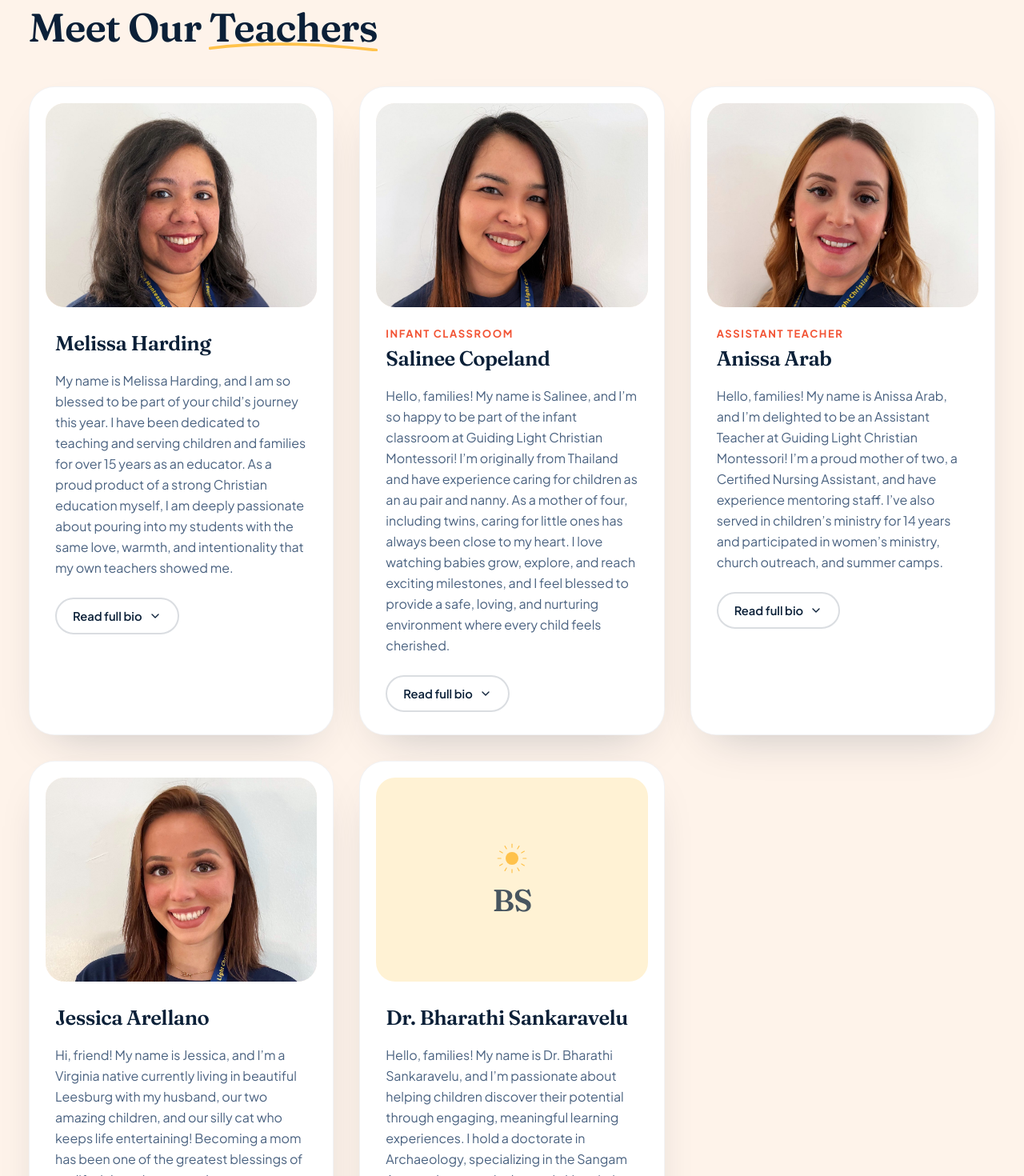
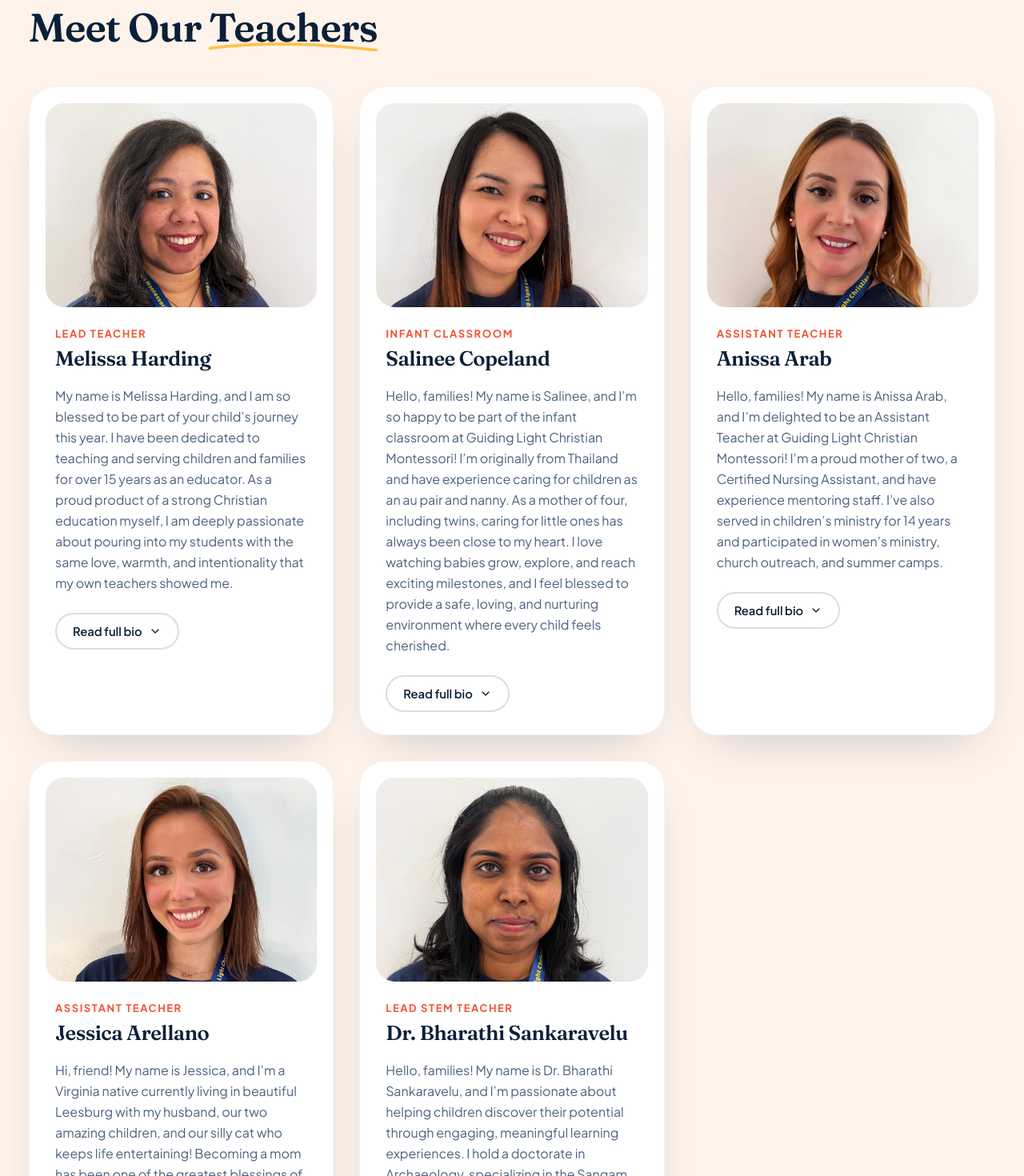
Before and after one commit to glcmscan-lgtm/GLcms-projects, a Next.js app: page /team in a window 1280 px wide. Shown: the part 3805-5275 px from the top of the page at 80% size. Built offline with nearby package versions, Linux system fonts and the light colour scheme.

Commit message:
Add teacher titles and the last two headshots

```diff
--- a/data/team.js
+++ b/data/team.js
@@ -1,10 +1,7 @@
 // Our Team page (glcm.net/team) and the team preview on the homepage and About page.
 // Bios are the text Peter John and Isabel sent in October 2026, unedited apart from line breaks.
 // Photos live in public/images/team. A person with photo: null shows their initials until the headshot arrives.
-// Isabel Yadav's headshot is also due Friday: save it as public/images/team/isabel-yadav.jpg
-// and change her photo to '/images/team/isabel-yadav.jpg'.
 // Bio blocks: a string is a paragraph, { heading } is a subheading, { quote, cite } is a quote.
-// Teachers: titles still to confirm for Melissa Harding, Jessica Arellano and Dr. Bharathi Sankaravelu (role: null shows no title).
 export const teamGroups = [
   {
     id: 'founders',
@@ -140,7 +137,7 @@ export const teamGroups = [
         role: 'Operations Manager',
         previewRole: 'Operations Manager',
         subtitle: null,
-        photo: null,
+        photo: '/images/team/isabel-yadav.jpg',
         photoAlt: 'Isabel Yadav, Operations Manager at Guiding Light Christian Montessori',
         initials: 'IY',
         moreLabel: 'Read full bio',
@@ -162,11 +159,11 @@ export const teamGroups = [
         slug: 'melissa-harding',
         name: 'Melissa Harding',
         shortName: 'Melissa Harding',
-        role: null,
-        previewRole: null,
+        role: 'Lead Teacher',
+        previewRole: 'Lead Teacher',
         subtitle: null,
         photo: '/images/team/melissa-harding.jpg',
-        photoAlt: 'Melissa Harding of Guiding Light Christian Montessori',
+        photoAlt: 'Melissa Harding, Lead Teacher at Guiding Light Christian Montessori',
         initials: 'MH',
         moreLabel: 'Read full bio',
         intro: [
@@ -219,11 +216,11 @@ export const teamGroups = [
         slug: 'jessica-arellano',
         name: 'Jessica Arellano',
         shortName: 'Jessica Arellano',
-        role: null,
-        previewRole: null,
+        role: 'Assistant Teacher',
+        previewRole: 'Assistant Teacher',
         subtitle: null,
         photo: '/images/team/jessica-arellano.jpg',
-        photoAlt: 'Jessica Arellano of Guiding Light Christian Montessori',
+        photoAlt: 'Jessica Arellano, Assistant Teacher at Guiding Light Christian Montessori',
         initials: 'JA',
         moreLabel: 'Read full bio',
         intro: [
@@ -238,11 +235,11 @@ export const teamGroups = [
         slug: 'bharathi-sankaravelu',
         name: 'Dr. Bharathi Sankaravelu',
         shortName: 'Dr. Bharathi Sankaravelu',
-        role: null,
-        previewRole: null,
+        role: 'Lead STEM Teacher',
+        previewRole: 'Lead STEM Teacher',
         subtitle: null,
-        photo: null,
-        photoAlt: 'Dr. Bharathi Sankaravelu of Guiding Light Christian Montessori',
+        photo: '/images/team/bharathi-sankaravelu.jpg',
+        photoAlt: 'Dr. Bharathi Sankaravelu, Lead STEM Teacher at Guiding Light Christian Montessori',
         initials: 'BS',
         moreLabel: 'Read full bio',
         intro: [
```
Also changed, not shown: public/images/team/bharathi-sankaravelu.jpg (added), public/images/team/isabel-yadav.jpg (added).
